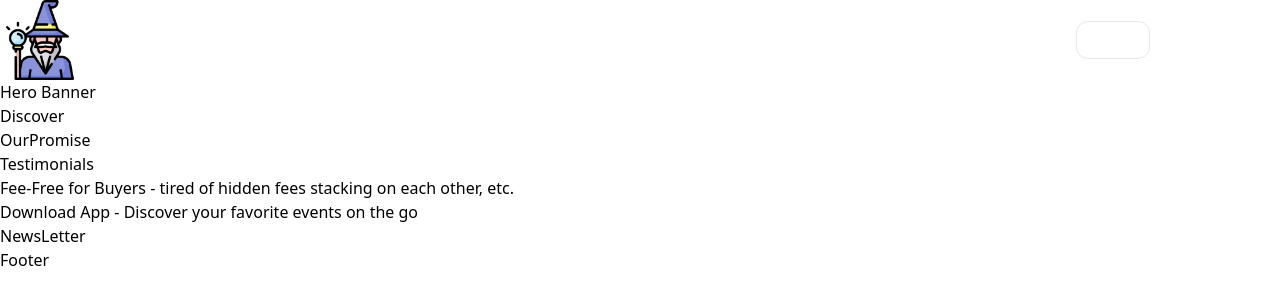
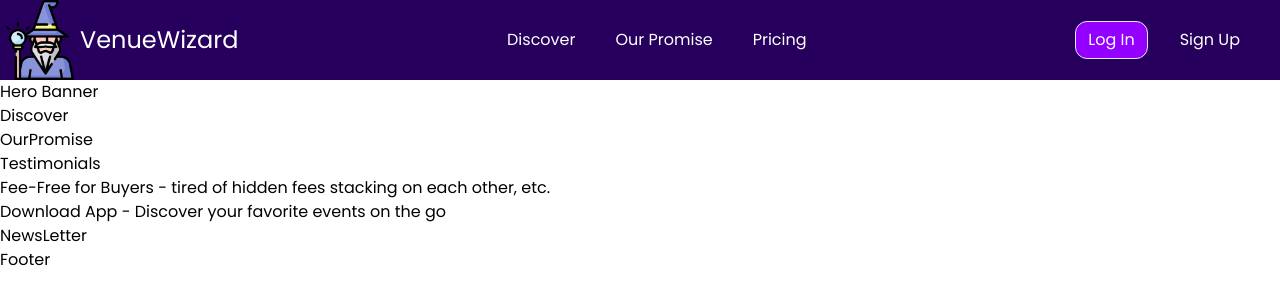
Before and after one commit to 10richard/venue-wizard, a React (Vite) app: page / in a window 1280 px wide. Shown: the top 304 px of the page. Built offline with nearby package versions, Linux system fonts and the light colour scheme.

Commit message:
Add Poppins font

```diff
--- a/index.html
+++ b/index.html
@@ -3,6 +3,9 @@
   <head>
     <meta charset="UTF-8" />
     <link rel="icon" type="image/png" href="/wizard-favicon.png" />
+    <link rel="preconnect" href="https://fonts.googleapis.com">
+    <link rel="preconnect" href="https://fonts.gstatic.com" crossorigin>
+    <link href="https://fonts.googleapis.com/css2?family=Poppins:wght@400;500&display=swap" rel="stylesheet">
     <meta name="viewport" content="width=device-width, initial-scale=1.0" />
     <title>VenueWizard | Buy and Sell Tickets</title>
   </head>
--- a/tailwind.config.js
+++ b/tailwind.config.js
@@ -1,10 +1,23 @@
 /** @type {import('tailwindcss').Config} */
+
+const defaultTheme = require("tailwindcss/defaultTheme");
+
 export default {
   content: [
     "./src/**/*.{js,jsx,ts,tsx}",
   ],
   theme: {
-    extend: {},
+    extend: {
+      colors: {
+        primary: "#27005D",
+        secondary: "#9400FF",
+        blueshit: "#AED2FF",
+        moreblueshit: "#E4F1FF"
+      },
+      fontFamily: {
+        sans: ["Poppins", ...defaultTheme.fontFamily.sans]
+      }
+    },
   },
   plugins: [],
 }
```
